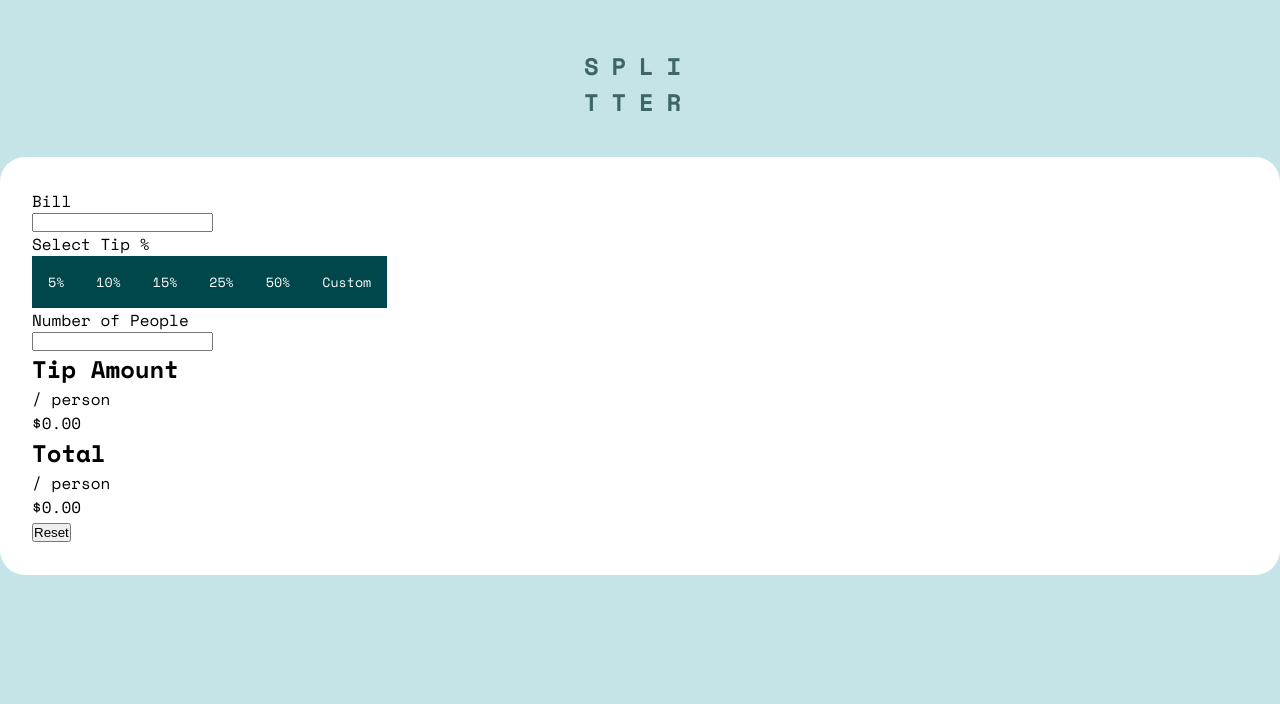
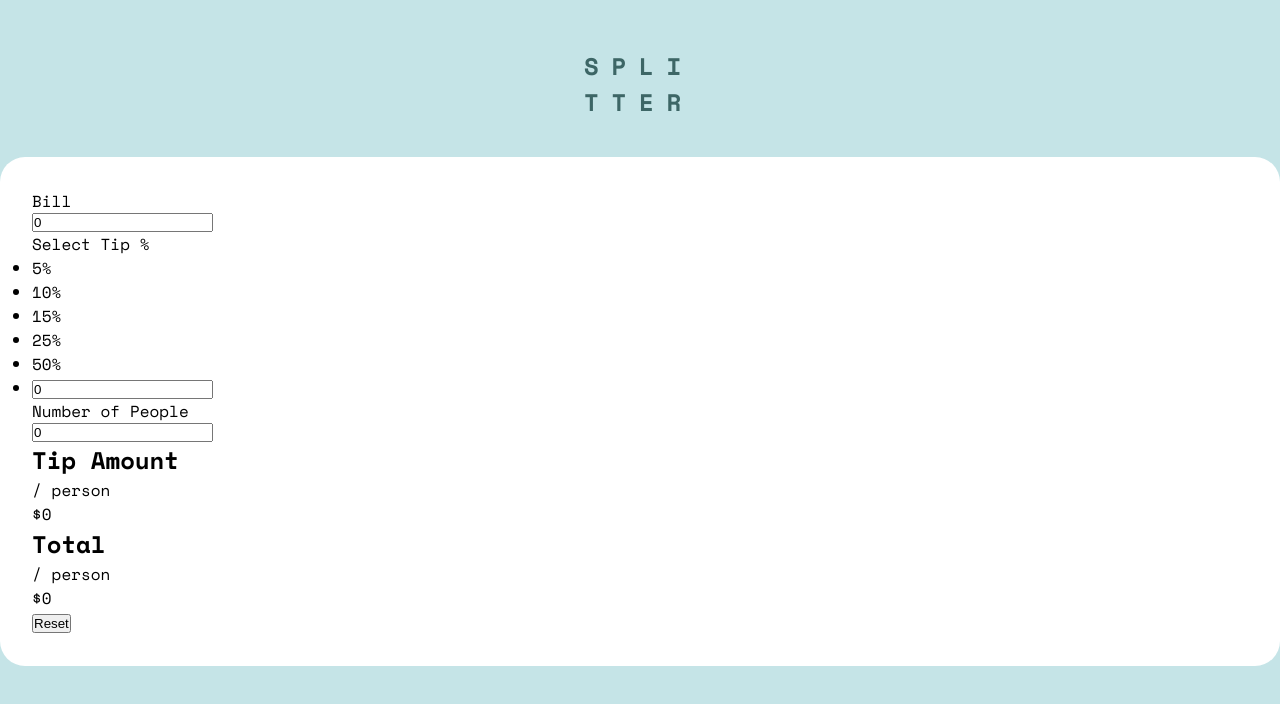
Before and after one commit to sirriah/fm-tip-calculator, a React (Create React App) app: page / in a window 1280 px wide. Shown: the top 704 px of the page. Built offline with nearby package versions, Linux system fonts and the light colour scheme.

Commit message:
form calculate the tip

```diff
--- a/public/index.html
+++ b/public/index.html
@@ -24,7 +24,7 @@
       work correctly both with client-side routing and a non-root public URL.
       Learn how to configure a non-root public URL by running `npm run build`.
     -->
-    <title>React App</title>
+    <title>Splitter - Frontend Mentor</title>
   </head>
   <body>
     <noscript>You need to enable JavaScript to run this app.</noscript>
--- a/src/components/Form/Button.js
+++ /dev/null
@@ -1,17 +0,0 @@
-import React from 'react';
-
-import classes from './Button.module.css';
-
-const Button = (props) => {
-    return(
-        <button
-            className={classes.button}
-            type={props.type || 'button'}
-            onClick={props.onClick}
-            >
-            {props.children}
-        </button>
-    );
-}
-
-export default Button;
--- /dev/null
+++ b/src/components/Form/DisplayAmouns.js
@@ -0,0 +1,25 @@
+import React from 'react';
+
+const DisplayAmounts = (props) => {
+
+    return(
+        <div className="calculator__results">
+        <div className="tip-amount">
+          <div>
+            <h2>Tip Amount</h2>
+            <p>/ person</p>
+          </div>
+          <div>${props.amounts.tipAmount}</div>
+        </div>
+        <div>
+          <div>
+            <h2>Total</h2>
+            <p>/ person</p>
+          </div>
+          <div>${props.amounts.totalAmount}</div>
+        </div>
+      </div>
+    );
+}
+
+export default DisplayAmounts;
--- a/src/components/Form/Form.js
+++ b/src/components/Form/Form.js
@@ -1,45 +1,32 @@
-import classes from './Form.module.css';
-import Button from './Button';
-
-const Form = (props) => {
-return(
-    <form className={classes.form}>
-          <div>
-          <label htmlFor="bill">Bill</label>
-            <input type="number" id="bill"  />
-            <label>Select Tip %</label>
-            <div class="calculator__buttons-grid">
-              <Button value="5">5%</Button>
-              <Button value="10">10%</Button>
-              <Button value="15">15%</Button>
-              <Button value="25">25%</Button>
-              <Button value="50">50%</Button>
-              <Button value="custom">Custom</Button>
-            </div>
-            <label htmlFor="numberOfPeople">Number of People</label>
-            <input type="number" id="numberOfPeople"/>
-          </div>
+import React, { useState } from "react";
 
 
-        <div className="calculator__results">
-          <div className="tip-amount">
-            <div>
-              <h2>Tip Amount</h2>
-              <p>/ person</p>
-            </div>
-            <div>$0.00</div>
-          </div>
-          <div>
-            <div>
-              <h2>Total</h2>
-              <p>/ person</p>
-            </div>
-            <div>$0.00</div>
-          </div>
-          <button className="reset">Reset</button>
-        </div>
-        </form>
-);
-}
+import classes from "./Form.module.css";
+import TipInputs from "./TipInputs";
+import DisplayAmounts from "./DisplayAmouns";
+import ResetForm from "./ResetForm";
+
+const Form = () => {
+  const [tipAmouts, setTipAmounts] = useState({});
+
+
+  const insertValuesHandler = (tipAmountValue, totalAmountValue) => {
+    setTipAmounts({'tipAmount': tipAmountValue, 'totalAmount': totalAmountValue});
+  }
+
+
+
+
+  return (
+    <div className={classes.form}>
+      <TipInputs onInsertValues={insertValuesHandler} />
+    <div>
+    <DisplayAmounts amounts={tipAmouts} />
+
+    <ResetForm />
+    </div>
+    </div>
+  );
+};
 
 export default Form;
--- /dev/null
+++ b/src/components/Form/ResetForm.js
@@ -0,0 +1,9 @@
+import React from 'react';
+
+const ResetForm = (props) => {
+return(
+    <button className="reset" onClick={props.onClick}>Reset</button>
+);
+}
+
+export default ResetForm;
--- /dev/null
+++ b/src/components/Form/TipInputPercent.js
@@ -0,0 +1,19 @@
+import React from 'react';
+
+const TipInputPercent = (props) => {
+return(
+    <li
+          value={props.value}
+          name="percent"
+          id={`percentage${props.value}`}
+          checked={props.checked}
+          onClick={props.onClick}
+          role="radio"
+          aria-checked={props.checked}
+          tabindex="0"
+        >
+        {props.children}</li>
+);
+}
+
+export default TipInputPercent;
--- /dev/null
+++ b/src/components/Form/TipInputs.js
@@ -0,0 +1,122 @@
+import React, { useEffect, useState } from "react";
+
+import TipInputPercent from "./TipInputPercent";
+
+import classes from "./TipInputs.module.css";
+
+const InputTip = (props) => {
+  const [billPrice, setBillPrice] = useState(0);
+  const [numberOfPeople, setNumberOfPeople] = useState(0);
+  const [customTip, setCustomTip] = useState(0);
+  const [percentageTip, setPercentageTip] = useState(0);
+
+  const billPriceChangeHandler = (event) => {
+    setBillPrice(event.target.value);
+  };
+
+  const numberPeopleChangeHandler = (event) => {
+    setNumberOfPeople(event.target.value);
+  };
+
+  const customTipChangeHandler = (event) => {
+    setCustomTip(event.target.value);
+    setPercentageTip(event.target.value);
+  };
+
+  const percentageTipChangeHandler = (event) => {
+      setPercentageTip(event.target.value);
+  };
+
+  useEffect(() => {
+    if (+numberOfPeople <= 0) {
+      props.onInsertValues(0, 0);
+    } else {
+      props.onInsertValues(
+        (+billPrice * (+percentageTip / 100)) / +numberOfPeople,
+        (+billPrice + +billPrice * (+percentageTip / 100)) / +numberOfPeople
+      );
+    }
+    // eslint-disable-next-line react-hooks/exhaustive-deps
+  }, [billPrice, percentageTip, numberOfPeople]);
+
+  return (
+    <div className={classes.tipInputs}>
+      <label htmlFor="bill">Bill</label>
+      <input
+        type="number"
+        id="bill"
+        onChange={billPriceChangeHandler}
+        value={billPrice}
+      />
+
+      <label htmlFor="customTip">Select Tip %</label>
+
+      <ul className="calculator__buttons-grid" role="radiogroup">
+        <TipInputPercent
+          value="5"
+          checked={+percentageTip === 5}
+          onClick={percentageTipChangeHandler}
+        >
+          5%
+        </TipInputPercent>
+
+        <TipInputPercent
+          value="10"
+          checked={+percentageTip === 10}
+          onClick={percentageTipChangeHandler}
+        >
+          10%
+        </TipInputPercent>
+
+        <TipInputPercent
+          value="15"
+          checked={+percentageTip === 15}
+          onClick={percentageTipChangeHandler}
+        >
+          15%
+        </TipInputPercent>
+
+        <TipInputPercent
+          value="25"
+          checked={+percentageTip === 25}
+          onClick={percentageTipChangeHandler}
+        >
+          25%
+        </TipInputPercent>
+
+        <TipInputPercent
+          value="50"
+          checked={+percentageTip === 50}
+          onClick={percentageTipChangeHandler}
+        >
+          50%
+        </TipInputPercent>
+
+        <TipInputPercent
+          value={customTip}
+          id="percentageCustom"
+          checked={percentageTip === "custom"}
+          onClick={percentageTipChangeHandler}
+        >
+          <input
+            type="number"
+            placeholder="custom"
+            id="customTip"
+            onChange={customTipChangeHandler}
+            value={customTip}
+          />
+        </TipInputPercent>
+      </ul>
+
+      <label htmlFor="numberOfPeople">Number of People</label>
+      <input
+        type="number"
+        id="numberOfPeople"
+        onChange={numberPeopleChangeHandler}
+        value={numberOfPeople}
+      />
+    </div>
+  );
+};
+
+export default InputTip;
--- a/src/components/Form/Button.module.css
+++ b/src/components/Form/TipInputs.module.css
@@ -1,7 +1,12 @@
-.button{
+.inputTip{
     border: none;
     background-color: #00474B;
     color: white;
     padding: 1rem;
     font-family: 'Space Mono';
+    cursor: pointer;
 }
+
+.inputTips{
+    background-color: transparent;
+}
```
Also changed, not shown: src/components/Form/zalohaform.js (added, +155 -0 lines).
